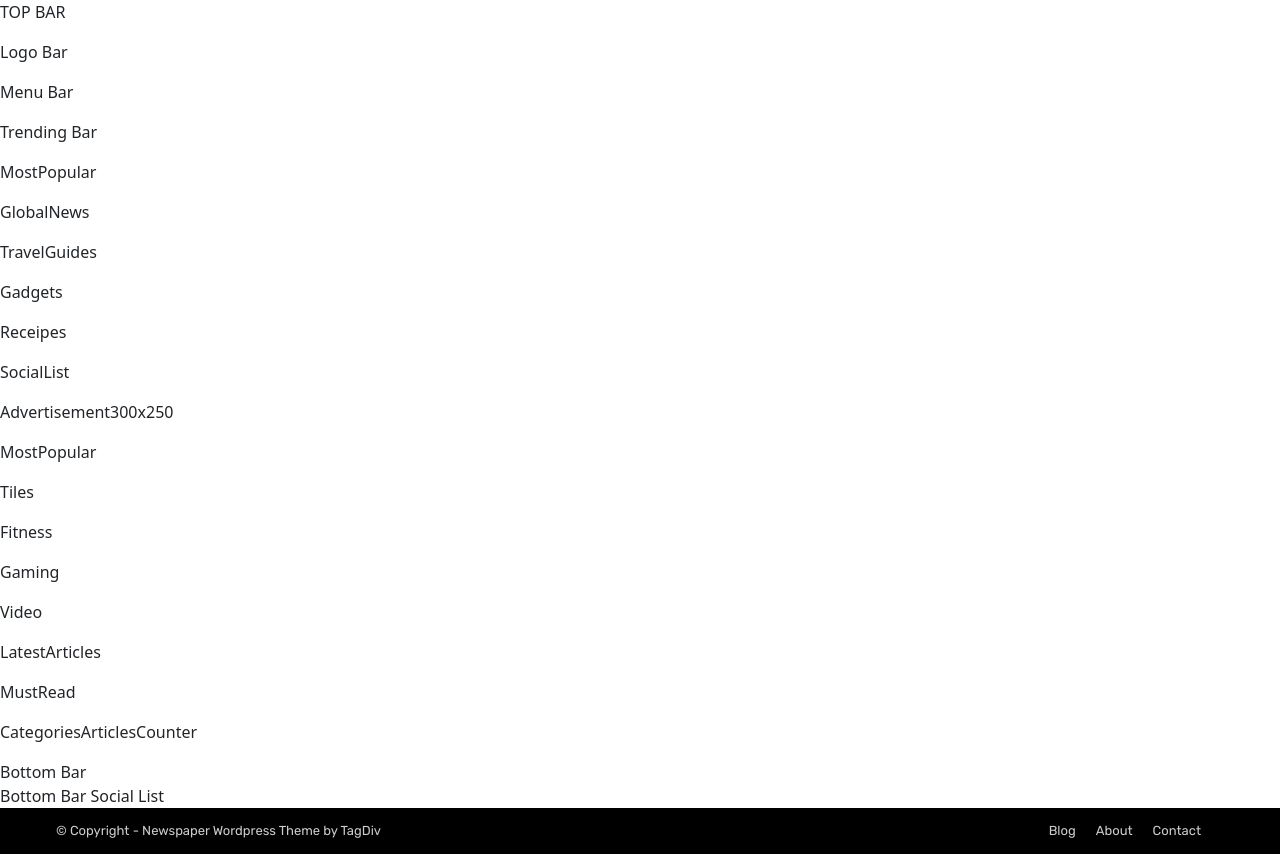
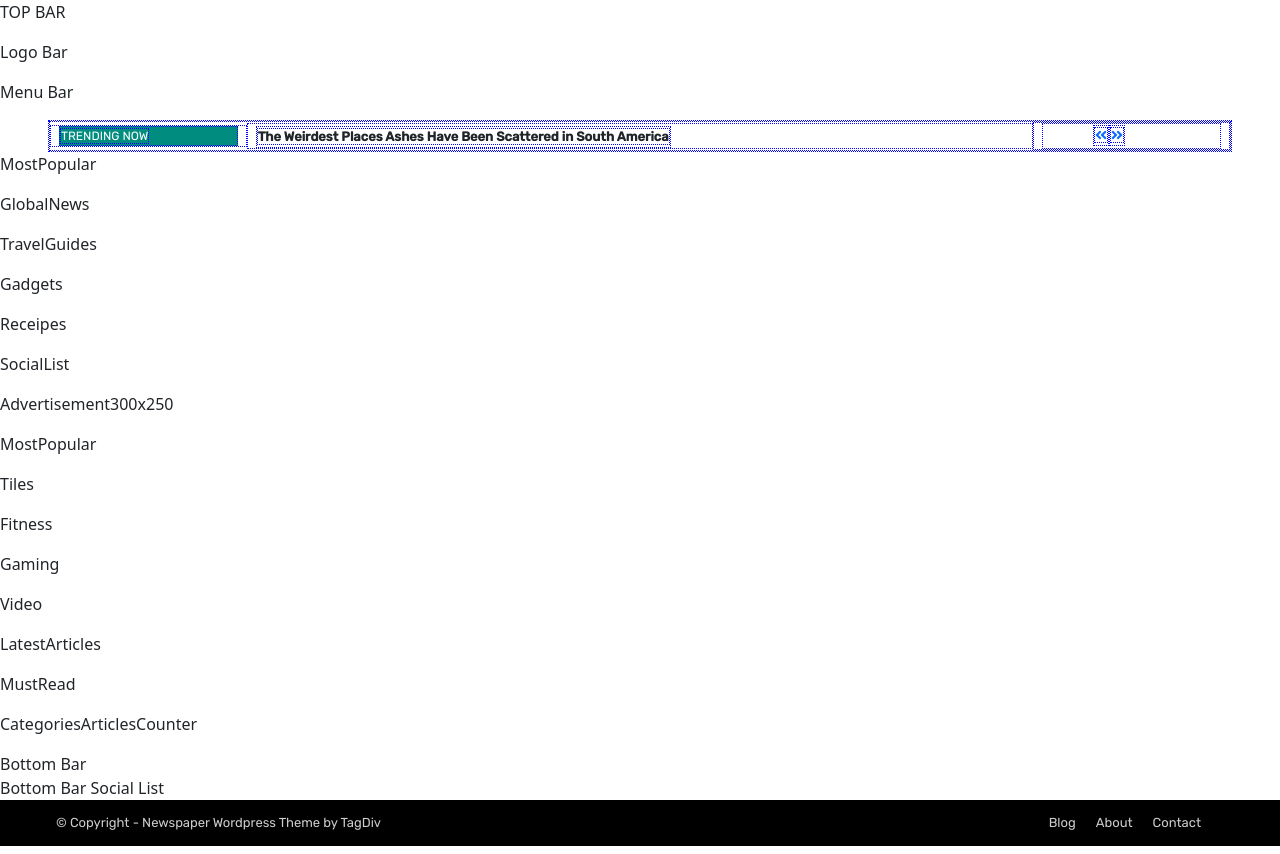
Before and after one commit to MarcNowak/Demo---Layout-Newspaper-Magazine, a React (Create React App) app: page / in a window 1280 px wide. Built offline with nearby package versions, Linux system fonts and the light colour scheme.

Commit message:
Add Task_005_TrendingBar - in progress

```diff
--- a/package.json
+++ b/package.json
@@ -37,7 +37,10 @@
     ]
   },
   "dependencies": {
+    "@fortawesome/fontawesome-svg-core": "^1.2.36",
+    "@fortawesome/free-brands-svg-icons": "^5.15.4",
     "@fortawesome/free-solid-svg-icons": "^5.15.4",
+    "@fortawesome/react-fontawesome": "^0.1.17",
     "@testing-library/jest-dom": "^5.16.1",
     "@testing-library/react": "^12.1.2",
     "@testing-library/user-event": "^13.5.0",
--- a/src/components/features/TrendingBar/TrendingBar.js
+++ b/src/components/features/TrendingBar/TrendingBar.js
@@ -1,11 +1,42 @@
+/* eslint-disable jsx-a11y/anchor-is-valid */
 import React from 'react';
 // import PropTypes from 'prop-types';
 
+import { Grid, Row, Col } from 'react-flexbox-grid';
+
 import styles from './TrendingBar.module.scss';
+import { FontAwesomeIcon } from '@fortawesome/react-fontawesome';
+import {
+  faAngleDoubleLeft,
+  faAngleDoubleRight,
+} from '@fortawesome/free-solid-svg-icons';
 
 const TrendingBar = () => (
   <div className={styles.root}>
-    <p>Trending Bar</p>
+    <Grid>
+      <Row beetween='md' middle='xs'>
+        <Col md={4} lg={2}>
+          <div className={styles.trendingNow}>
+            <span>trending now</span>
+          </div>
+        </Col>
+        <Col md={6} lg={8}>
+          <div className={styles.trendingDesc}>
+            <span>The Weirdest Places Ashes Have Been Scattered in South America</span>
+          </div>
+        </Col>
+        <Col md={4} lg={2}>
+          <div className={styles.prevNext}>
+            <a href='#'>
+              <FontAwesomeIcon icon={faAngleDoubleLeft}></FontAwesomeIcon>
+            </a>
+            <a href="#">
+              <FontAwesomeIcon icon={faAngleDoubleRight}></FontAwesomeIcon>
+            </a>
+          </div>
+        </Col>
+      </Row>
+    </Grid>
   </div>
 );
 
--- a/src/components/features/TrendingBar/TrendingBar.module.scss
+++ b/src/components/features/TrendingBar/TrendingBar.module.scss
@@ -0,0 +1,32 @@
+@import "../../../styles/settings.scss";
+
+
+
+.root {
+  * {border: 1px dotted blue;}
+  font-family: $primary-font;
+  display: flex;
+
+  .trendingNow {
+    display: block;
+    font-size: $trending-bar;
+    background-color: $background-color-01;
+    color: $light-text-color;
+    text-transform: uppercase;
+    align-items: center;
+    flex: 1;
+  }
+
+  .trendingDesc {
+    font-size: $base-size;
+    font-weight: 900;
+    display: inline-block;
+  }
+
+  .prevNext {
+    text-decoration: none;
+    justify-items: end;
+    padding: 0 50px 0 50px;
+
+  }
+}
--- a/src/styles/settings.scss
+++ b/src/styles/settings.scss
@@ -29,6 +29,7 @@ $background-color-10: #000000;
 /* Home Page fonts size */
 
 $base-size: 13px;
+$trending-bar: ($base-size - 1px);
 $block-title: ($base-size + 4px);
 $head-top-articles-title: ($base-size + 8px);
 $list-top-articles-title: ($base-size + 2px);
```
Also changed, not shown: 2 other files (tests, documents, lock files or other folders).
